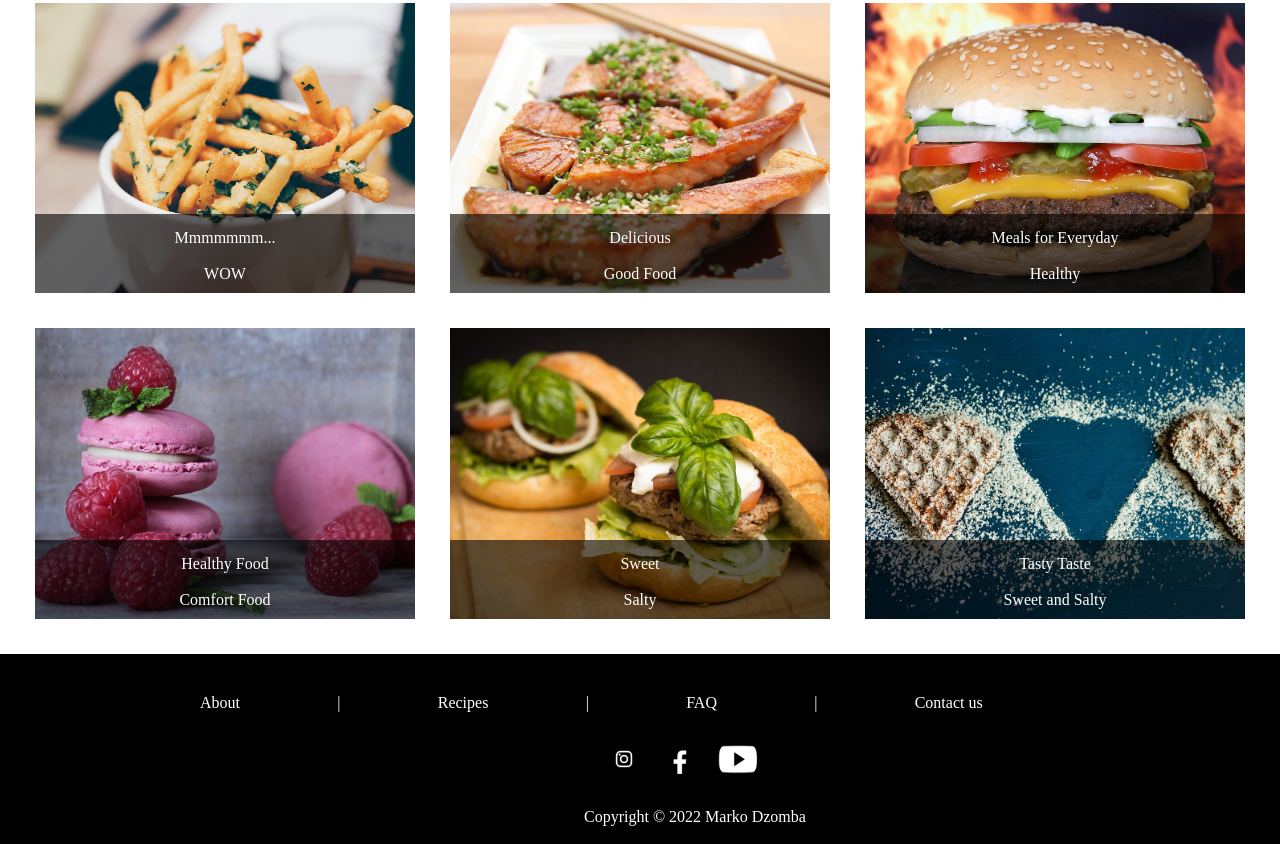
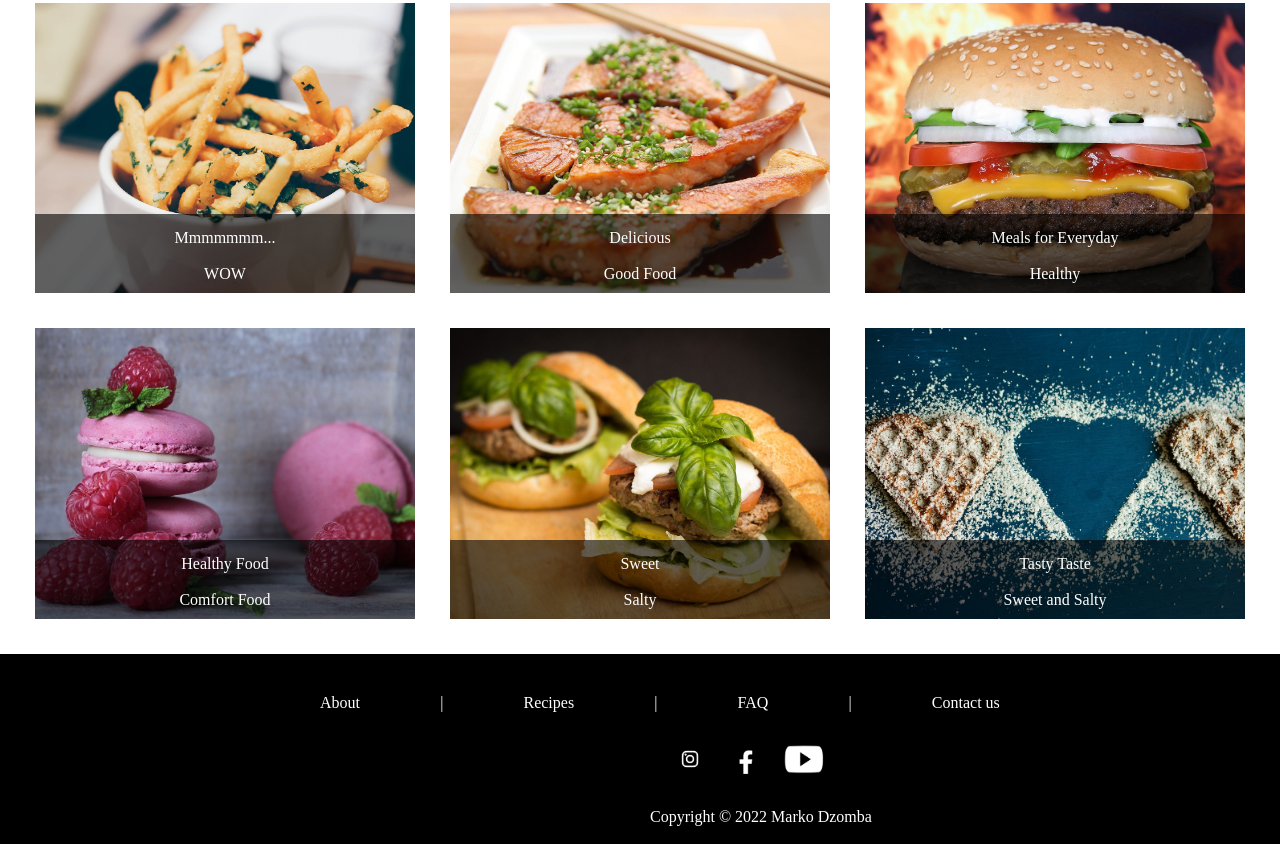
Before and after one commit to ch1marko/Food-Blog, a plain HTML site: page index.html in a window 1280 px wide. Shown: the part 522-1366 px from the top of the page. Drawn offline with Linux system fonts and the light colour scheme.

Commit message:
navbar contents positioned

```diff
--- a/style.scss
+++ b/style.scss
@@ -94,13 +94,13 @@ footer {
     .navbarlow{
         display: flex;
         justify-content: space-between;
-        margin-left: 200px;
+        margin-left: 320px;
         margin-right: 200px;
 
         .icons{
             position: absolute;
             margin-top: 20px;
-            margin-left: 30%;
+            margin-left: 330px;
 
             .insta{
                 position: relative;
```
Also changed, not shown: style.css, 1 other file.
